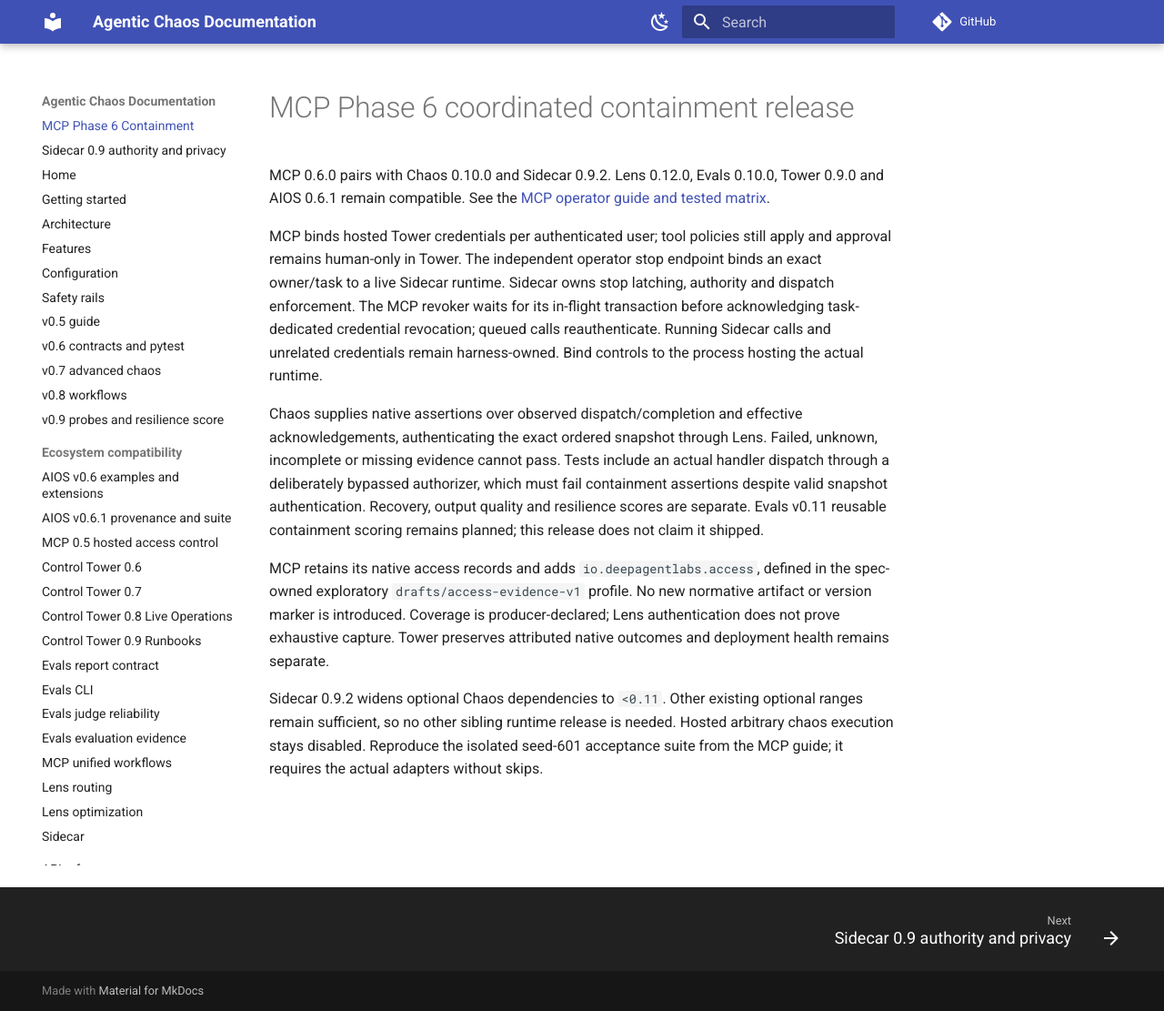
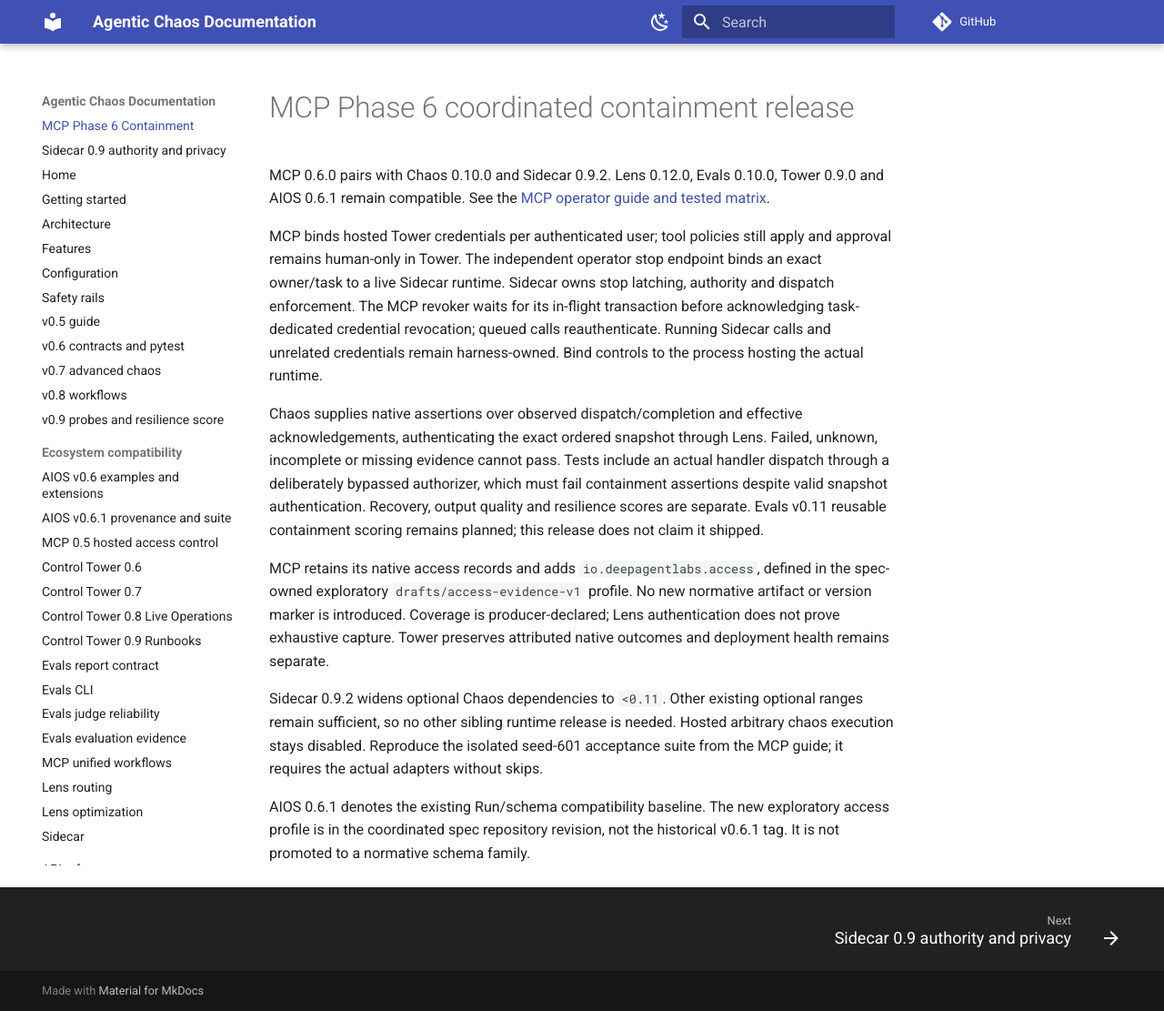
Before and after one commit to DeepAgentLabs/agentic-chaos, an MkDocs documentation site: the page built from docs/phase6-containment.md, in a window 1280 px wide and 1111 px high. Shown: the whole window at 91% size. Built offline with MkDocs 1.6.1 and Material for MkDocs 9.7.7, drawn with Linux system fonts in a browser that asks for light colours; comment, search, counter and statistics services are not loaded.

Commit message:
docs(release): close the tested paired acceptance checklist and clarify AIOS baseline

```diff
--- a/docs/phase6-containment.md
+++ b/docs/phase6-containment.md
@@ -30,3 +30,7 @@ Sidecar 0.9.2 widens optional Chaos dependencies to `<0.11`. Other existing
 optional ranges remain sufficient, so no other sibling runtime release is needed.
 Hosted arbitrary chaos execution stays disabled. Reproduce the isolated seed-601
 acceptance suite from the MCP guide; it requires the actual adapters without skips.
+
+AIOS 0.6.1 denotes the existing Run/schema compatibility baseline. The new
+exploratory access profile is in the coordinated spec repository revision,
+not the historical v0.6.1 tag. It is not promoted to a normative schema family.
```
Also changed, not shown: ROADMAP.md (+8 -8 lines).
